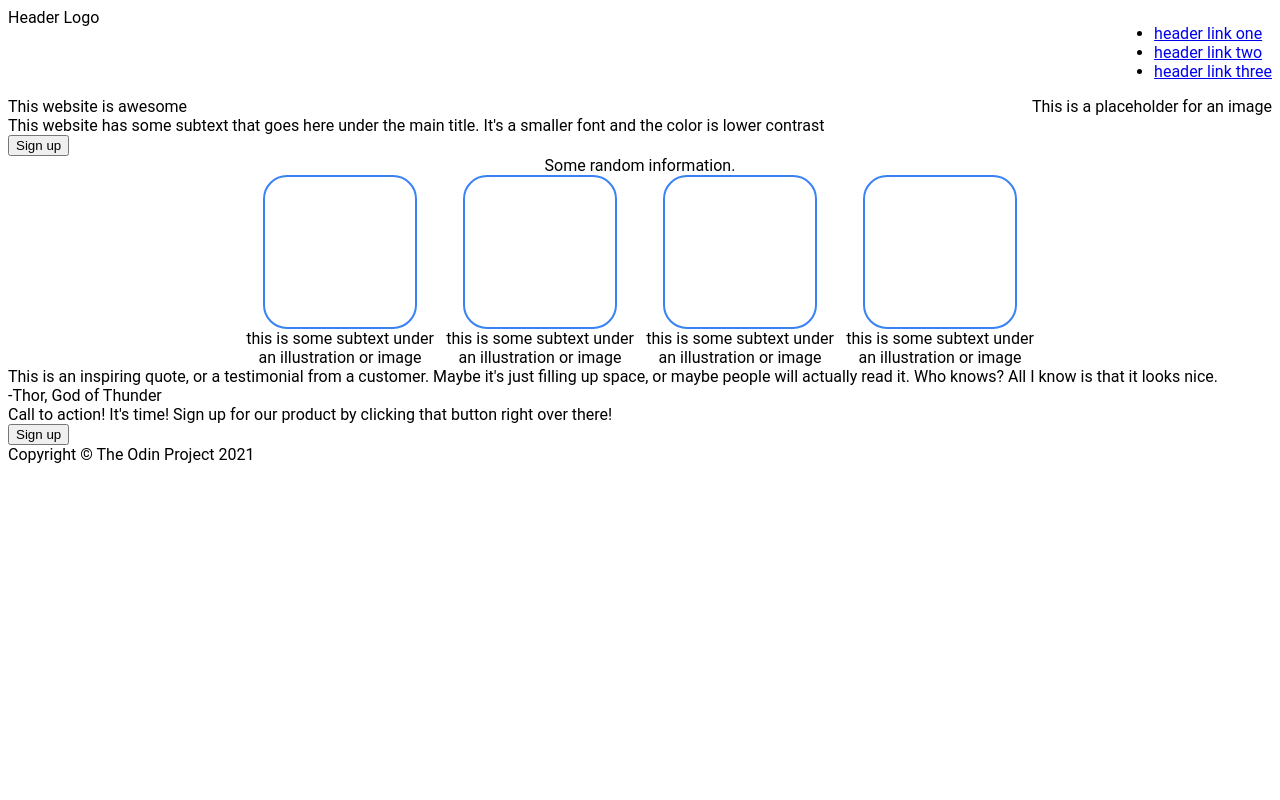
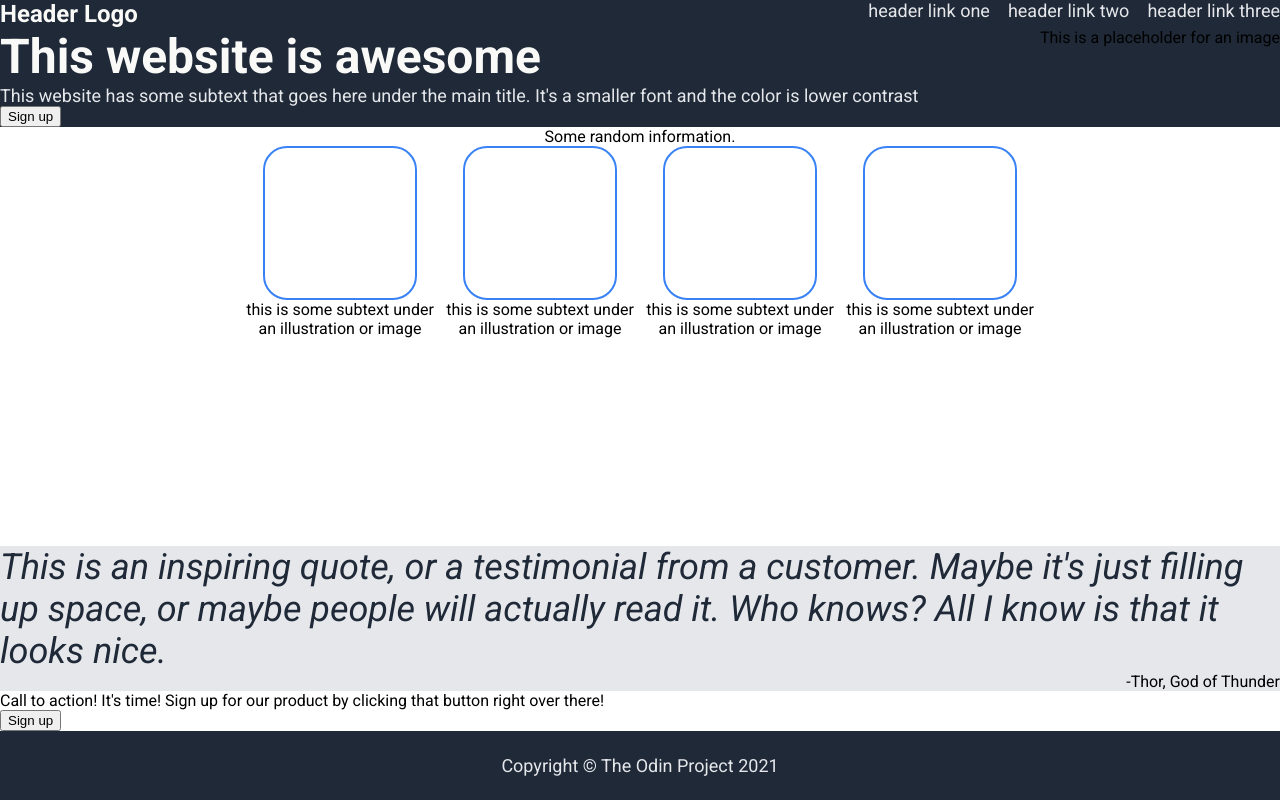
Before and after one commit to sreinman42/odin-landing-page, a plain HTML site: page index.html in a window 1280 px wide. Drawn offline with Linux system fonts and the light colour scheme.

Commit message:
Implement overall layout

```diff
--- a/index.html
+++ b/index.html
@@ -4,12 +4,15 @@
         <meta charset="UTF-8">
         <title>Landing Page</title>
         <link rel="stylesheet" href="style.css">
+        <link rel="preconnect" href="https://fonts.googleapis.com">
+        <link rel="preconnect" href="https://fonts.gstatic.com" crossorigin>
+        <link href="https://fonts.googleapis.com/css2?family=Roboto:ital,wght@0,100;0,300;0,400;0,500;0,700;0,900;1,100;1,300;1,400;1,500;1,700;1,900&display=swap" rel="stylesheet">
     </head>
     <body>
 
         <div class="top">
             <div class="header">
-                Header Logo
+                <div class="header-logo">Header Logo</div>
                 <ul>
                     <li><a href="#">header link one</a></li>
                     <li><a href="#">header link two</a></li>
@@ -18,8 +21,8 @@
             </div>
             <div class="hero">
                 <div>
-                    <div>This website is awesome</div>
-                    <div>This website has some subtext that goes here under the main title. It's a smaller font and the color is lower contrast</div>
+                    <div class="hero-main">This website is awesome</div>
+                    <div class="hero-secondary">This website has some subtext that goes here under the main title. It's a smaller font and the color is lower contrast</div>
                     <button>Sign up</button>
                 </div>
                 <div>
@@ -51,10 +54,10 @@
         </div>
 
         <div class="quote">
-            <div>
+            <div class="quote-text">
                 This is an inspiring quote, or a testimonial from a customer. Maybe it's just filling up space, or maybe people will actually read it. Who knows? All I know is that it looks nice.
             </div>
-            <div>
+            <div class="quote-att">
                 -Thor, God of Thunder
             </div>
         </div>
@@ -65,7 +68,7 @@
         </div>
 
         <div class="footer">
-            Copyright &copy; The Odin Project 2021
+            <div class="footer-text">Copyright &copy; The Odin Project 2021</div>
         </div>
 
     </body>
--- a/style.css
+++ b/style.css
@@ -1,14 +1,31 @@
 body {
-    font-family: roboto;
+    font-family: 'Roboto';
     display: flex;
     flex-direction: column;
     justify-content: space-between;
     align-items: stretch;
+    min-height: 100vh;
+    margin: 0;
+}
+
+ul {
+    list-style-type: none;
+    margin: 0;
+    padding: 0;
+    display: flex;
+    gap: 18px;
+}
+
+a {
+    color: #E5E7EB;
+    font-size: 18px;
+    text-decoration: none;
 }
 
 .top {
     display: flex;
     flex-direction: column;
+    background-color: #1F2937;
 }
 
 .header {
@@ -16,9 +33,26 @@ body {
     justify-content: space-between;
 }
 
+.header-logo {
+    font-size: 24px;
+    color: #F9FAF8;
+    font-weight: bolder;
+}
+
 .hero {
     display: flex;
     justify-content: space-between;
+}
+
+.hero-main {
+    font-size: 48px;
+    font-weight: bolder;
+    color: #F9FAF8;
+}
+
+.hero-secondary {
+    font-size: 18px;
+    color: #E5E7EB;
 }
 
 .info {
@@ -49,7 +83,41 @@ body {
     height: 150px;
 }
 
-text {
+.item-text {
     display: flex;
     justify-content: center;
 }
+
+.quote {
+    background-color: #E5E7EB;
+    display: flex;
+    flex-direction: column;
+    align-items: stretch;
+    justify-content: center;
+}
+
+.quote-text {
+    color: #1F2937;
+    font-size: 36px;
+    font-weight: light;
+    font-style: italic;
+}
+
+.quote-att {
+    display: flex;
+    align-items: center;
+    justify-content: flex-end;
+}
+
+.footer {
+    background-color: #1F2937;
+    display: flex;
+    align-items: center;
+    justify-content: center;
+}
+
+.footer-text {
+    color: #E5E7EB;
+    font-size: 18px;
+    padding: 24px;
+}
```
